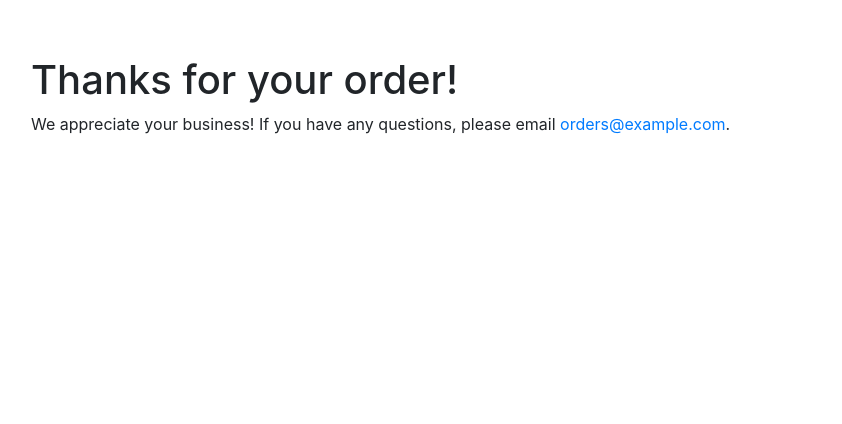
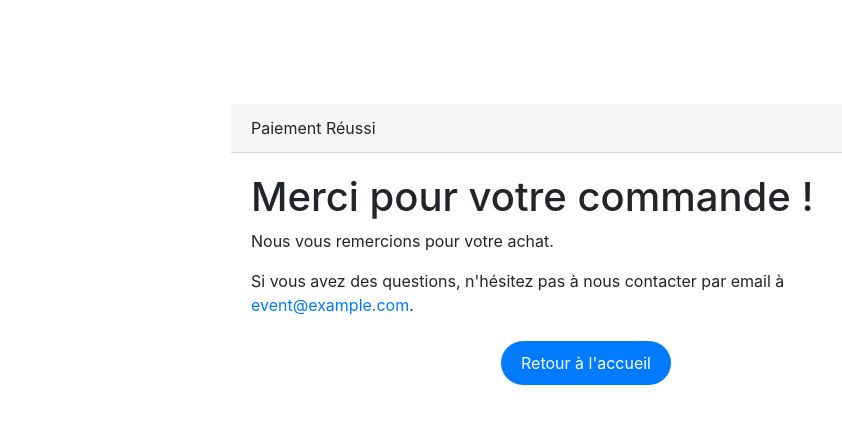
Before and after one commit to giuliana-fabrizio/PHP-Project, a Symfony app: template project_php/templates/payment/success.html.twig in a window 1280 px wide. Shown: the part 60-484 px from the top of the page, without its empty margins (54-896 px from the left). Run offline with Twig, Linux system fonts and the light colour scheme; the template is opened without the code that fills it, so the values that code supplies are empty; some libraries are stand-ins or nearby versions.

Commit message:
style: add style for success and cancel payment

```diff
--- a/project_php/templates/event/details.html.twig
+++ b/project_php/templates/event/details.html.twig
@@ -62,10 +62,13 @@
                             <i class="bi bi-x-circle"></i>
                         </a>
                     {% else %}
+                     <form action="/pay_event/{{ event.id }}" method="POST">
                         <a href="{{ path('app_event_register', {id: event.id}) }}" class="btn btn-success">
                             S'inscrire
                             <i class="bi bi-check2"></i>
                         </a>
+
+                    </form>
                     {% endif %}
 
                 {% else %}
--- a/project_php/templates/payment/success.html.twig
+++ b/project_php/templates/payment/success.html.twig
@@ -1,18 +1,27 @@
 {% extends 'base.html.twig' %}
 
-{% block title %}Payment success{% endblock %}
+{% block title %}Paiement Réussi{% endblock %}
 
 {% block body %}
     {{ parent() }}
 
-    <body>
-    <h1>Thanks for your order!</h1>
-    <p>
-      We appreciate your business!
-      If you have any questions, please email
-      <a href="mailto:orders@example.com">orders@example.com</a>.
-    </p>
+    <div class="container mt-5">
+        <div class="row justify-content-center">
+            <div class="col-md-8">
+                <div class="card">
+                    <div class="card-header">Paiement Réussi</div>
 
-<div>
-</div>
+                    <div class="card-body">
+                        <h1>Merci pour votre commande !</h1>
+                        <p>Nous vous remercions pour votre achat.</p>
+                        <p>Si vous avez des questions, n'hésitez pas à nous contacter par email à <a href="mailto:event@example.com">event@example.com</a>.</p>
+
+                        <div class="text-center mt-4">
+                            <a href="{{ path('app_index') }}" class="btn btn-primary">Retour à l'accueil</a>
+                        </div>
+                    </div>
+                </div>
+            </div>
+        </div>
+    </div>
 {% endblock %}
```
Also changed, not shown: project_php/templates/payment/cancel.html.twig (+19 -10 lines).
